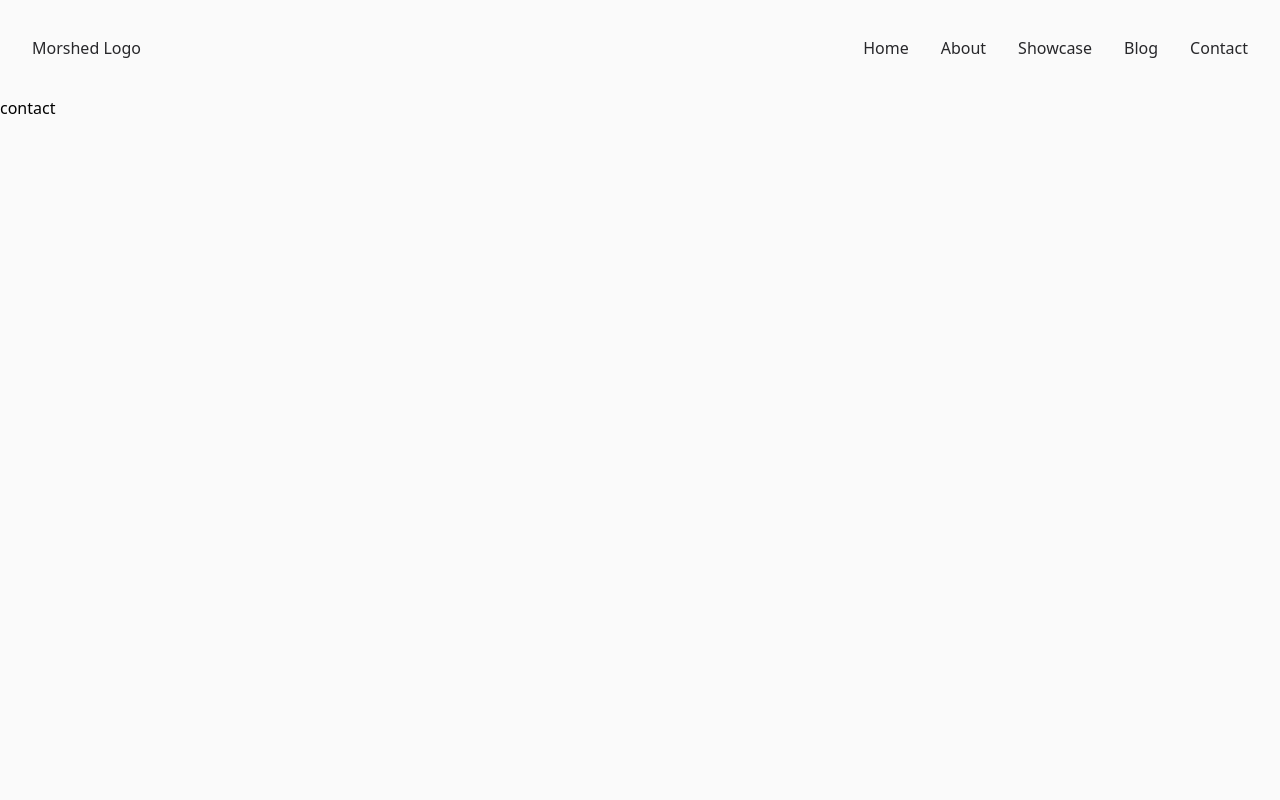
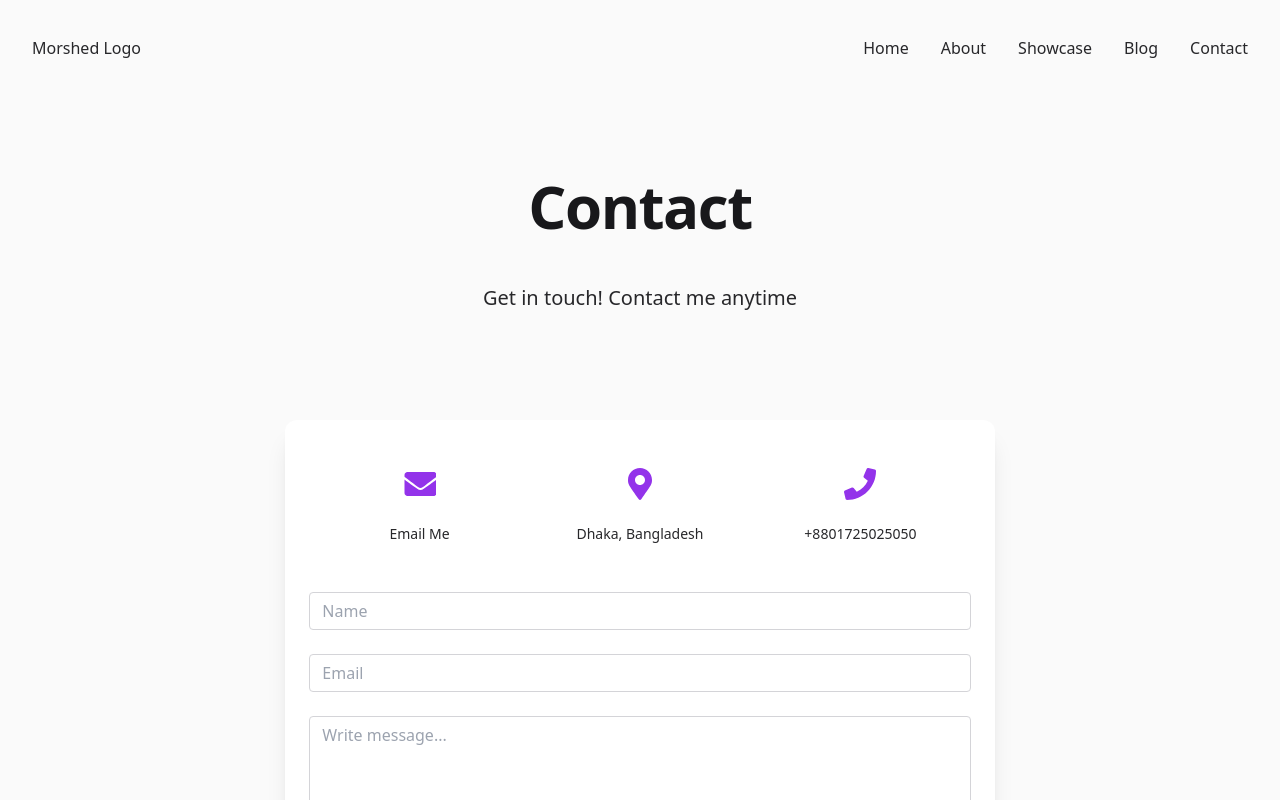
Before and after one commit to morshed33/portfolio, a React (Vite) app: page /contact in a window 1280 px wide. Built offline with nearby package versions, Linux system fonts and the light colour scheme.

Commit message:
Contact Section

```diff
--- a/package.json
+++ b/package.json
@@ -10,6 +10,7 @@
 		"preview": "vite preview"
 	},
 	"dependencies": {
+		"@emailjs/browser": "^3.11.0",
 		"firebase": "^9.22.0",
 		"framer-motion": "^10.12.17",
 		"localforage": "^1.10.0",
--- a/src/main.jsx
+++ b/src/main.jsx
@@ -5,6 +5,7 @@ import { RouterProvider, createBrowserRouter } from "react-router-dom";
 import Layout from "./Layout";
 import Home from "./pages/Home";
 import About from "./pages/About";
+import Contact from "./pages/Contact";
 
 const router = createBrowserRouter([
 	{
@@ -29,7 +30,7 @@ const router = createBrowserRouter([
 			},
 			{
 				path: "/contact",
-				element: "contact",
+				element: <Contact />,
 			},
 		],
 	},
--- /dev/null
+++ b/src/pages/Contact.jsx
@@ -0,0 +1,242 @@
+import { useState } from "react";
+import Heading from "../components/Heading";
+import { motion } from "framer-motion";
+import * as emailjs from "@emailjs/browser";
+
+const serviceId = import.meta.env.VITE_EMAILJS_SERVICE;
+const templateId = import.meta.env.VITE_EMAILJS_TEMPLATE;
+const userId = import.meta.env.VITE_EMAILJS_USER;
+
+const Contact = () => {
+	const [formData, setFormdata] = useState({
+		email: "",
+		name: "",
+		message: "",
+		loading: false,
+		success: false,
+		alertmessage: "",
+		show: false,
+	});
+
+	const handleSubmit = (e) => {
+		e.preventDefault();
+		setFormdata({ loading: true });
+
+		const templateParams = {
+			from_name: formData.email,
+			user_name: formData.name,
+			to_name: "DevMorshed",
+			message: formData.message,
+		};
+
+		emailjs.send(serviceId, templateId, templateParams, userId).then(
+			(result) => {
+				setFormdata({
+					loading: false,
+					alertmessage: "Thanks! Will respond fast.",
+					message: "",
+					success: true,
+					show: true,
+				});
+			},
+			(error) => {
+				setFormdata({
+					alertmessage: `Something went wrong!`,
+					success: false,
+					show: true,
+				});
+			}
+		);
+	};
+
+	const handleChange = (e) => {
+		setFormdata({
+			...formData,
+			[e.target.name]: e.target.value,
+		});
+	};
+
+	return (
+		<>
+			{formData.loading ? <div className="form-loading-bar"></div> : ""}
+			<section>
+				<Heading
+					title="Contact"
+					paragraph="Get in touch! Contact me anytime"
+				/>
+				<motion.div
+					initial={{ y: -100, opacity: 0 }}
+					animate={{ y: 0, opacity: 1 }}
+					transition={{ type: "spring", stiffness: 100, delay: 1 }}
+					className="container mt-52 md:mt-32 px-6 mx-auto lg:w-2/3">
+					<div className="container text-slate-800 px-4 md:px-12 relative top:0 md:top-20">
+						<div className="block rounded-xl mt-[-100px] bg-white dark:bg-slate-800 shadow-xl py-10 md:py-12 px-4 md:px-6">
+							<div className="grid grid-cols-3 mb-12 max-w-[700px] mx-auto">
+								<div className="mb-12 lg:mb-0 text-center mx-auto">
+									<h6 className="font-medium text-sm md:text-md text-zinc-800 dark:text-zinc-50">
+										<a href="mailto:smmorshedju@gmail.com?subject=Inquiry">
+											<svg
+												className="w-6 h-6 md:w-8 md:h-8 text-purple-600 mb-6 mx-auto hover:text-pink-500"
+												xmlns="http://www.w3.org/2000/svg"
+												viewBox="0 0 496 512">
+												<path
+													fill="currentColor"
+													d="M502.3 190.8c3.9-3.1 9.7-.2 9.7 4.7V400c0 26.5-21.5 48-48 48H48c-26.5 0-48-21.5-48-48V195.6c0-5 5.7-7.8 9.7-4.7 22.4 17.4 52.1 39.5 154.1 113.6 21.1 15.4 56.7 47.8 92.2 47.6 35.7.3 72-32.8 92.3-47.6 102-74.1 131.6-96.3 154-113.7zM256 320c23.2.4 56.6-29.2 73.4-41.4 132.7-96.3 142.8-104.7 173.4-128.7 5.8-4.5 9.2-11.5 9.2-18.9v-19c0-26.5-21.5-48-48-48H48C21.5 64 0 85.5 0 112v19c0 7.4 3.4 14.3 9.2 18.9 30.6 23.9 40.7 32.4 173.4 128.7 16.8 12.2 50.2 41.8 73.4 41.4z"
+												/>
+											</svg>{" "}
+											Email Me
+										</a>
+									</h6>
+								</div>
+								<div className="mb-12 lg:mb-0 text-center mx-auto">
+									<svg
+										className="w-6 h-6 md:w-8 md:h-8 text-purple-600 mb-6 mx-auto hover:text-pink-500"
+										xmlns="http://www.w3.org/2000/svg"
+										viewBox="0 0 384 512">
+										<path
+											fill="currentColor"
+											d="M172.268 501.67C26.97 291.031 0 269.413 0 192 0 85.961 85.961 0 192 0s192 85.961 192 192c0 77.413-26.97 99.031-172.268 309.67-9.535 13.774-29.93 13.773-39.464 0zM192 272c44.183 0 80-35.817 80-80s-35.817-80-80-80-80 35.817-80 80 35.817 80 80 80z"></path>
+									</svg>
+									<h6 className="font-medium text-sm md:text-md text-zinc-800 dark:text-zinc-50">
+										Dhaka, Bangladesh
+									</h6>
+								</div>
+								<div className="mb-6 md:mb-0 text-center mx-auto">
+									<h6 className="font-medium text-sm md:text-md text-zinc-800 dark:text-zinc-50">
+										<a href="tel:8801725025050">
+											<svg
+												className="w-6 h-6 md:w-8 md:h-8 text-purple-600 mb-6 mx-auto hover:text-pink-500"
+												xmlns="http://www.w3.org/2000/svg"
+												viewBox="0 0 512 512">
+												<path
+													fill="currentColor"
+													d="M493.4 24.6l-104-24c-11.3-2.6-22.9 3.3-27.5 13.9l-48 112c-4.2 9.8-1.4 21.3 6.9 28l60.6 49.6c-36 76.7-98.9 140.5-177.2 177.2l-49.6-60.6c-6.8-8.3-18.2-11.1-28-6.9l-112 48C3.9 366.5-2 378.1.6 389.4l24 104C27.1 504.2 36.7 512 48 512c256.1 0 464-207.5 464-464 0-11.2-7.7-20.9-18.6-23.4z"></path>
+											</svg>
+											+8801725025050
+										</a>
+									</h6>
+								</div>
+							</div>
+							<div className="max-w-[700px] mx-auto">
+								<form onSubmit={handleSubmit}>
+									<div className="form-group mb-6">
+										{" "}
+										<input
+											className="form-control block w-full px-3 py-1.5 text-base font-normal text-zinc-700 dark:text-zinc-200 bg-white dark:bg-slate-800 bg-clip-padding border border-solid border-zinc-300 dark:border-zinc-500 rounded transition ease-in-out m-0 focus:text-zinc-700 focus:bg-white focus:border-purple-600 dark:focus:border-purple-600 focus:outline-none"
+											id="name"
+											name="name"
+											placeholder="Name"
+											value={formData.name || ""}
+											type="text"
+											required
+											onChange={handleChange}
+											autoComplete="on"
+										/>
+									</div>
+									<div className="form-group mb-6">
+										<input
+											className="form-control block w-full px-3 py-1.5 text-base font-normal text-zinc-700 dark:text-zinc-200 bg-white dark:bg-slate-800 bg-clip-padding border border-solid border-zinc-300 dark:border-zinc-500 rounded transition ease-in-out m-0 focus:text-zinc-700 focus:bg-white dark:focus:border-purple-600 focus:border-purple-600 focus:outline-none"
+											id="email"
+											name="email"
+											placeholder="Email"
+											type="email"
+											value={formData.email || ""}
+											required
+											autoComplete="on"
+											onChange={handleChange}
+										/>
+									</div>
+									<div className="form-group mb-6">
+										<textarea
+											className=" form-control block w-full px-3 py-1.5 text-base font-normal text-zinc-700 dark:text-zinc-200 bg-white dark:bg-slate-800  bg-clip-padding border border-solid border-zinc-300 dark:border-zinc-500 rounded transition ease-in-out m-0 focus:text-zinc-700 focus:bg-white dark:focus:border-purple-600 focus:border-purple-600 focus:outline-none"
+											id="message"
+											name="message"
+											placeholder="Write message..."
+											rows="5"
+											value={formData.message || ""}
+											autoComplete="off"
+											onChange={handleChange}
+											required></textarea>
+									</div>
+									<button
+										type="submit"
+										aria-label="Submit form button"
+										className=" w-full px-6 py-2.5 bg-purple-600 rounded-md text-zinc-50 font-medium text-sm leading-snug uppercase shadow-md hover:bg-pink-500 hover:shadow-lg focus:bbg-pink-500  focus:shadow-lg focus:outline-none focus:ring-0 active:bg-pink-500 active:shadow-lg transition duration-150 ease-in-out">
+										{formData.loading
+											? "Sending..."
+											: "Send"}
+									</button>
+									{formData.show && formData.success ? (
+										<motion.div
+											initial={{ x: -100, opacity: 0 }}
+											animate={{ x: 0, opacity: 1 }}
+											transition={{
+												type: "spring",
+												stiffness: 100,
+											}}
+											className="mt-5 bg-green-100 border border-green-400 text-green-700 px-4 py-3 rounded-md relative"
+											role="alert">
+											<span className="block sm:inline">
+												{formData.alertmessage}
+											</span>
+											<span className="absolute top-0 bottom-0 right-0 px-4 py-3">
+												<svg
+													className="fill-current h-6 w-6 text-green-500"
+													role="button"
+													aria-label="Close button"
+													xmlns="http://www.w3.org/2000/svg"
+													viewBox="0 0 20 20"
+													onClick={() =>
+														setFormdata({
+															show: false,
+														})
+													}>
+													<title>Close</title>
+													<path d="M14.348 14.849a1.2 1.2 0 0 1-1.697 0L10 11.819l-2.651 3.029a1.2 1.2 0 1 1-1.697-1.697l2.758-3.15-2.759-3.152a1.2 1.2 0 1 1 1.697-1.697L10 8.183l2.651-3.031a1.2 1.2 0 1 1 1.697 1.697l-2.758 3.152 2.758 3.15a1.2 1.2 0 0 1 0 1.698z" />
+												</svg>
+											</span>
+										</motion.div>
+									) : formData.show && !formData.success ? (
+										<motion.div
+											initial={{ x: -100, opacity: 0 }}
+											animate={{ x: 0, opacity: 1 }}
+											transition={{
+												type: "spring",
+												stiffness: 100,
+											}}
+											className="mt-5 bg-red-100 border border-red-400 text-red-700 px-4 py-3 rounded-md relative"
+											role="alert">
+											<span className="block sm:inline">
+												{formData.alertmessage}
+											</span>
+											<span className="absolute top-0 bottom-0 right-0 px-4 py-3">
+												<svg
+													className="fill-current h-6 w-6 text-red-500"
+													role="button"
+													aria-label="Close button"
+													xmlns="http://www.w3.org/2000/svg"
+													viewBox="0 0 20 20"
+													onClick={() =>
+														setFormdata({
+															show: false,
+														})
+													}>
+													<title>Close</title>
+													<path d="M14.348 14.849a1.2 1.2 0 0 1-1.697 0L10 11.819l-2.651 3.029a1.2 1.2 0 1 1-1.697-1.697l2.758-3.15-2.759-3.152a1.2 1.2 0 1 1 1.697-1.697L10 8.183l2.651-3.031a1.2 1.2 0 1 1 1.697 1.697l-2.758 3.152 2.758 3.15a1.2 1.2 0 0 1 0 1.698z" />
+												</svg>
+											</span>
+										</motion.div>
+									) : (
+										""
+									)}
+								</form>
+							</div>
+						</div>
+					</div>
+				</motion.div>
+			</section>
+		</>
+	);
+};
+
+export default Contact;
```
Also changed, not shown: 1 other file (tests, documents, lock files or other folders).
